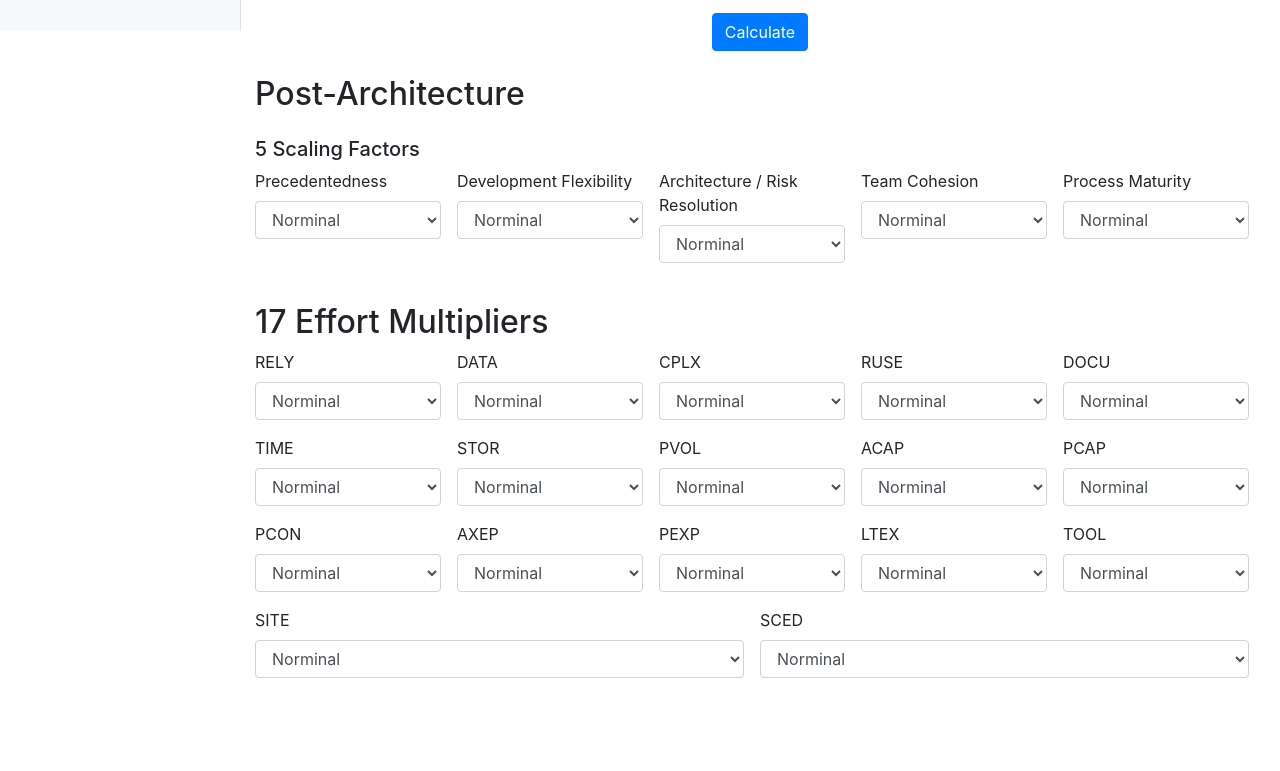
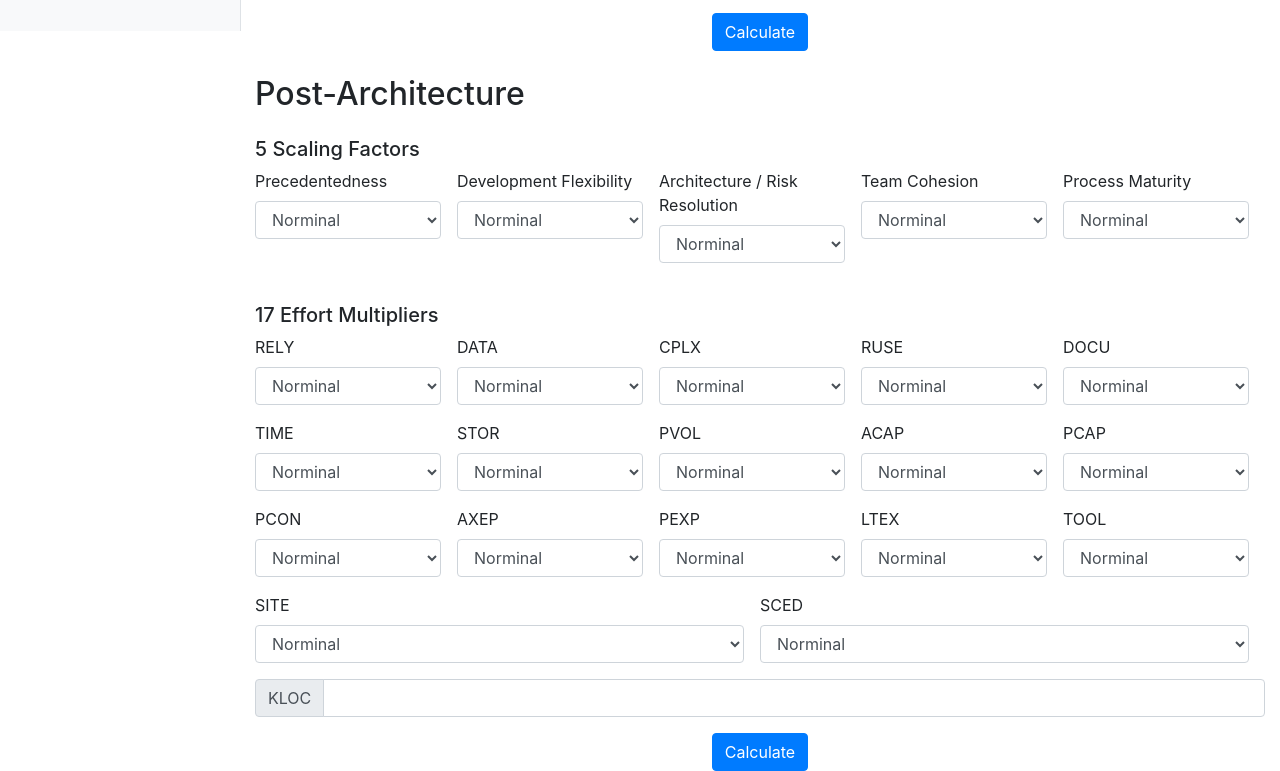
Before and after one commit to maijsp/cocomo, a plain HTML site: page cocomo2.html in a window 1280 px wide. Shown: the part 769-1540 px from the top of the page. Before the commit the page ends 1463 px from the top, so only its background shows below. Drawn offline with nearby package versions, Linux system fonts and the light colour scheme.

Commit message:
add kloc and button but not link to anything
But only add,not do anything for cal,link

```diff
--- a/cocomo2.html
+++ b/cocomo2.html
@@ -311,7 +311,7 @@
                 <!-- 17 Effort Multipliers -->
                 <div class="row">
                     <div class="col-md">
-                        <h2 class="mt-4">17 Effort Multipliers</h2>
+                        <h5 class="mt-4">17 Effort Multipliers</h2>
                         <div class="dropdown-inline">
                             <div class="form-group dropdown-half">
                                 <label for="RELY">RELY</label>
@@ -522,6 +522,25 @@
                     </div>
                 </div>
 
+                <div class="row">
+                    <div class="col-md">
+                        <div class="input-group mb-3">
+                            <div class="input-group-prepend">
+                                <span class="input-group-text" id="inputGroup-sizing-default1">KLOC</span>
+                            </div>
+                            <input id="early-kloc1" name="early-kloc" type="number" class="form-control" aria-label="Default" aria-describedby="inputGroup-sizing-default">
+                        </div>
+                    </div>
+                </div>
+
+                <div class = "row">
+                    <div class = "col-md">
+                        <div class="center">
+                            <input class="btn btn-primary" type="button" value="Calculate" onclick="calculateEarlyDesign()">
+                        </div>
+                    </div>
+                </div>
+
 
             </div><!-- MAIN CONTAINER FLUID-->
 
```
